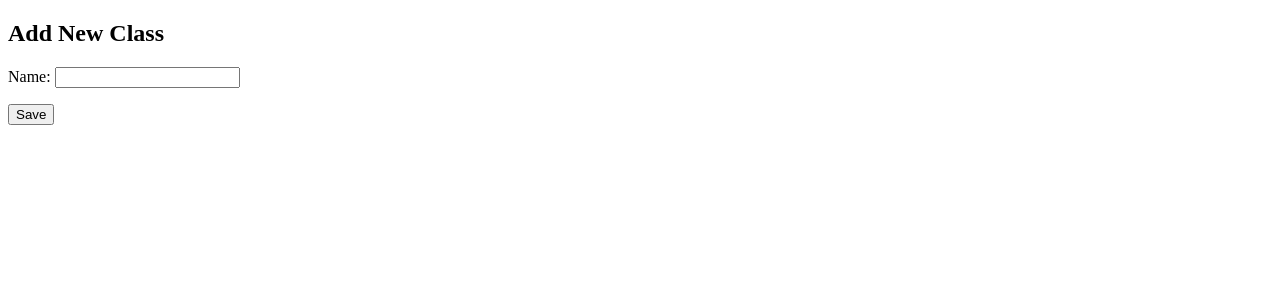
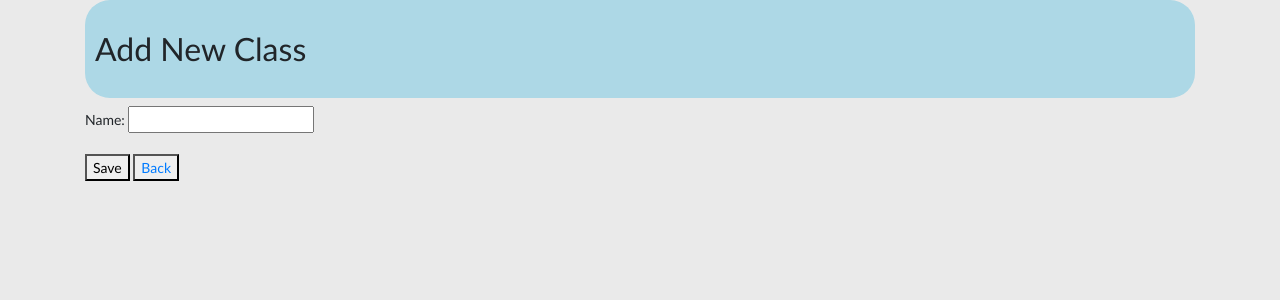
Before and after one commit to ldourlain/squads, a Django app: page /new-class/ in a window 1280 px wide. Shown: the top 300 px of the page. Run offline with Django 3.2, Linux system fonts and the light colour scheme; parts of the project's set-up code (start-up, migrations or seed data) failed here and were passed over; some libraries are stand-ins or nearby versions.

Commit message:
editing classes and new class

```diff
--- a/project/Squads/templates/new-class.html
+++ b/project/Squads/templates/new-class.html
@@ -1,14 +1,39 @@
-<!DOCTYPE html>
-<html lang="en">
-<head>
-    <meta charset="UTF-8">
-    <title>Add New Class</title>
-</head>
-<body>
-        <h2>Add New Class</h2>
+{% extends 'base.html' %}
+
+{% block title %}Sign Up{% endblock %}
+
+{% load staticfiles %}
+{% block header %}
+<style>
+
+    body{
+	background: #eaeaea repeat-x 0 -30px;
+	font-family: "Trebuchet MS",Arial,Verdana,sans-serif;
+	font-size:14px;
+	//background-attachment: fixed;
+}
+    .title {
+        overflow: hidden;
+        background-color: #add8e6;
+        border-radius: 25px;
+        padding: 30px 10px;
+    }
+    .back {
+        color:black;
+    }
+</style>
+
+{% endblock %}
+{% block main %}
+<div class="container">
+    <div>
+        <h2 class = title>Add New Class</h2>
         <form method="POST">{% csrf_token %}
             {{ form.as_p }}
             <button type="submit">Save</button>
+            <button class = back> <a href="{% url 'classes' %}">Back</a></button>
         </form>
-</body>
-</html>
+
+        </div>
+    </div>
+{% endblock %}
```
Also changed, not shown: project/Squads/templates/classes.html (+21 -2 lines).
